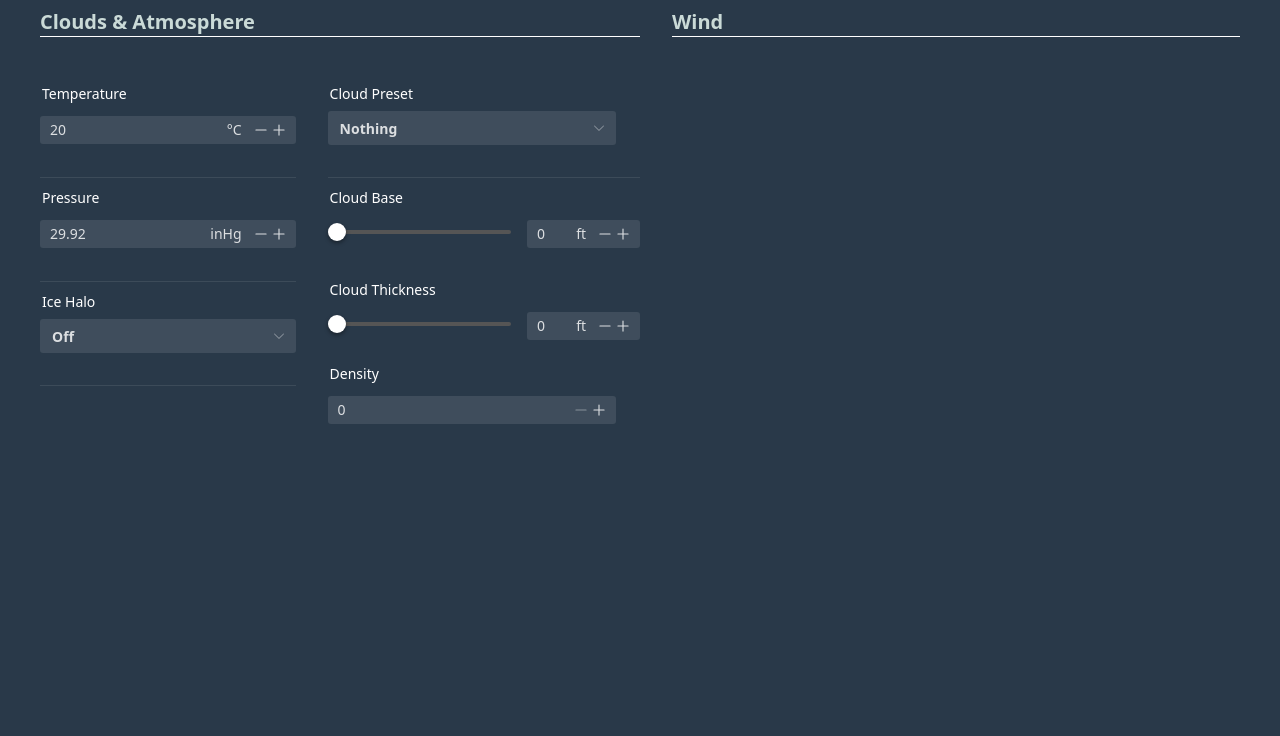
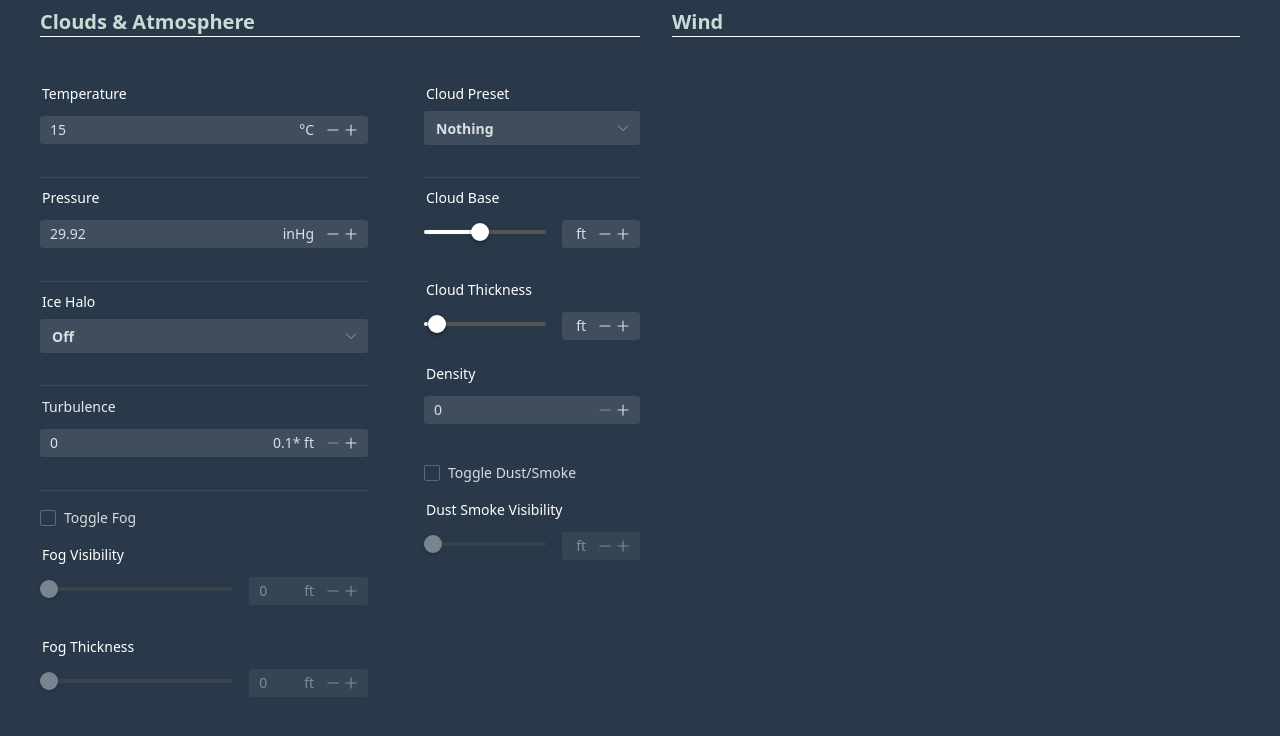
Before and after one commit to EMcNugget/WeatherEditor, a Vue app: page / in a window 1280 px wide. Shown: the top 736 px of the page. Built offline with nearby package versions, Linux system fonts and the light colour scheme.

Commit message:
Finished styling for atmosphere

```diff
--- a/src/components/AtmosphereClouds.vue
+++ b/src/components/AtmosphereClouds.vue
@@ -1,6 +1,6 @@
 <template>
   <div class="flex flex-row">
-    <n-space vertical>
+    <n-space vertical class="mr-6">
       <n-form-item label="Temperature" label-style="color: white">
         <n-input-number
           id="temperature-input"
@@ -13,7 +13,7 @@
           <template #suffix> °C </template>
         </n-input-number>
       </n-form-item>
-      <n-divider style="margin-top: 0%; margin-bottom: 0.2rem" />
+      <n-divider class="divider" />
       <n-form-item label="Pressure" label-style="color: white">
         <n-input-number
           id="pressure-input"
@@ -28,7 +28,7 @@
           <template #suffix> inHg </template>
         </n-input-number>
       </n-form-item>
-      <n-divider style="margin-top: 0%; margin-bottom: 0.2rem" />
+      <n-divider class="divider" />
       <n-form-item label="Ice Halo" label-style="color: white">
         <n-select
           class="w-67"
@@ -45,9 +45,38 @@
           />
         </n-form-item>
       </div>
-      <n-divider style="margin-top: 0%; margin-bottom: 0.2rem" />
+      <n-divider class="divider" />
+      <n-form-item label="Turbulence">
+        <n-input-number
+          id="turbulence-input"
+          class="w-67 min-w-24"
+          v-model:value="turbulence"
+          size="small"
+          :step="3"
+          :min="0"
+          :max="197"
+        >
+          <template #suffix> 0.1* ft</template>
+        </n-input-number>
+      </n-form-item>
+      <n-divider class="divider" />
+      <n-checkbox v-model:checked="isFogEnabled">Toggle Fog</n-checkbox>
+      <SliderComponent
+        labelText="Fog Visibility"
+        class="mt-2 w-67"
+        suffix="ft"
+        :max="19685"
+        :disabled="isFogDisabled"
+      />
+      <SliderComponent
+        labelText="Fog Thickness"
+        class="w-67"
+        suffix="ft"
+        :max="3281"
+        :disabled="isFogDisabled"
+      />
     </n-space>
-    <n-space vertical class="ml-8">
+    <n-space vertical class="ml-8 w-67">
       <n-form-item label="Cloud Preset" label-style="color: white">
         <n-select
           class="w-67"
@@ -55,12 +84,14 @@
           :options="cloud_options"
         />
       </n-form-item>
-      <n-divider
-        style="margin-top: 0%; margin-bottom: 0.2rem; margin-left: 0"
-      />
-      <SliderComponent labelText="Cloud Base" suffix="ft" />
+      <n-divider class="divider" />
+      <SliderComponent labelText="Cloud Base" :val="base" suffix="ft" />
       <div v-if="cloud_options_value === 'Preset0'">
-        <SliderComponent labelText="Cloud Thickness" suffix="ft" />
+        <SliderComponent
+          labelText="Cloud Thickness"
+          :val="thickness"
+          suffix="ft"
+        />
         <n-form-item label="Density" label-style="color: white">
           <n-input-number
             id="cloud-thickness-input"
@@ -68,22 +99,56 @@
             v-model:value="density"
             size="small"
             :min="0"
-            :max="197"
+            :max="10"
           />
         </n-form-item>
       </div>
+      <n-checkbox v-model:checked="isDustSmokeEnabled">
+        Toggle Dust/Smoke
+      </n-checkbox>
+      <SliderComponent
+        labelText="Dust Smoke Visibility"
+        :val="dust_smoke_visibility"
+        suffix="ft"
+        class="mt-2"
+        :min="984"
+        :max="9843"
+        :disabled="isDustSmokeDisabled"
+      />
     </n-space>
   </div>
 </template>
 
 <script lang="ts">
-import { ref } from 'vue'
+import { ref, watchEffect } from 'vue'
 import SliderComponent from '../libs/SliderComponent.vue'
 
 export default {
   setup() {
+    const isFogEnabled = ref(false)
+    const isFogDisabled = ref(true)
+
+    const isDustSmokeEnabled = ref(false)
+    const isDustSmokeDisabled = ref(true)
+
+    watchEffect(() => {
+      isFogDisabled.value = !isFogEnabled.value
+      isDustSmokeDisabled.value = !isDustSmokeEnabled.value
+    })
+
     return {
       cloud_options_value: ref('Preset0'),
+      isFogEnabled,
+      isFogDisabled,
+      isDustSmokeEnabled,
+      isDustSmokeDisabled,
+      dust_smoke_visibility: ref(984),
+      base: ref(8202),
+      thickness: ref(656),
+      fog_disabled: ref(false),
+      temp: ref(15),
+      pressure: ref(29.92), // Add conversion to hPa
+      turbulence: ref(0),
       halo_main_value: ref('o1'),
       density: ref(0),
       halo_preset_value: ref('p1'),
@@ -143,15 +208,14 @@ export default {
   },
   components: {
     SliderComponent
-  },
-  // prettier-ignore
-  data () {
-    return {
-      temp: 20,
-      pressure: 29.92
-    }
   }
 }
 </script>
 
-<style scoped></style>
+<style scoped>
+.divider {
+  margin-top: 0%;
+  margin-bottom: 0.2rem;
+  margin-left: 0;
+}
+</style>
--- a/src/libs/SliderComponent.vue
+++ b/src/libs/SliderComponent.vue
@@ -6,9 +6,15 @@
         :step="1"
         :min="min"
         :max="max"
+        :disabled="disabled"
         class="mr-4 ml-0 w-52"
       />
-      <NInputNumber v-model:value="value" size="small" class="w-32">
+      <NInputNumber
+        v-model:value="value"
+        size="small"
+        class="w-32"
+        :disabled="disabled"
+      >
         <template #suffix>{{ suffix }}</template>
       </NInputNumber>
     </NFormItem>
@@ -39,6 +45,10 @@ export default defineComponent({
     val: {
       type: Number,
       default: 0
+    },
+    disabled: {
+      type: Boolean,
+      default: false
     }
   },
   setup(props) {
--- a/tailwind.config.js
+++ b/tailwind.config.js
@@ -4,7 +4,7 @@ export default {
   theme: {
     extend: {
       spacing: {
-        67: '18rem',
+        67: '20.5rem',
     }
     }
   },
```
Also changed, not shown: wx.png (added).
